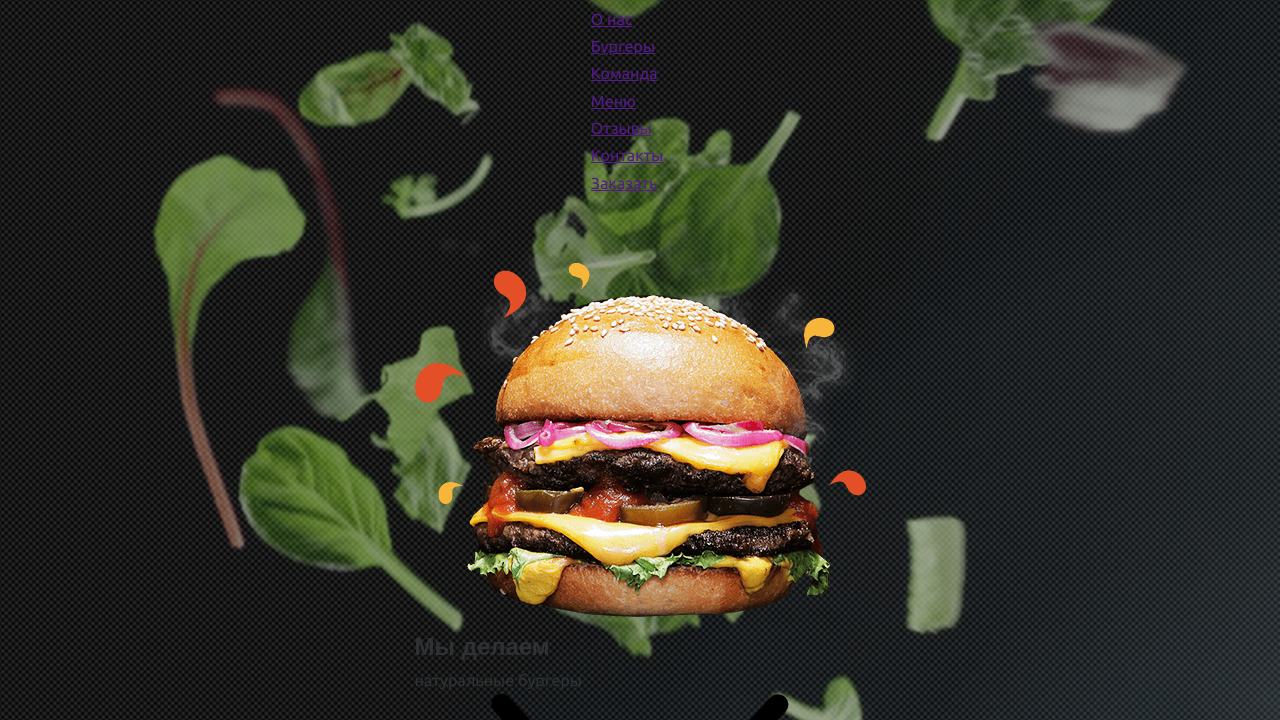
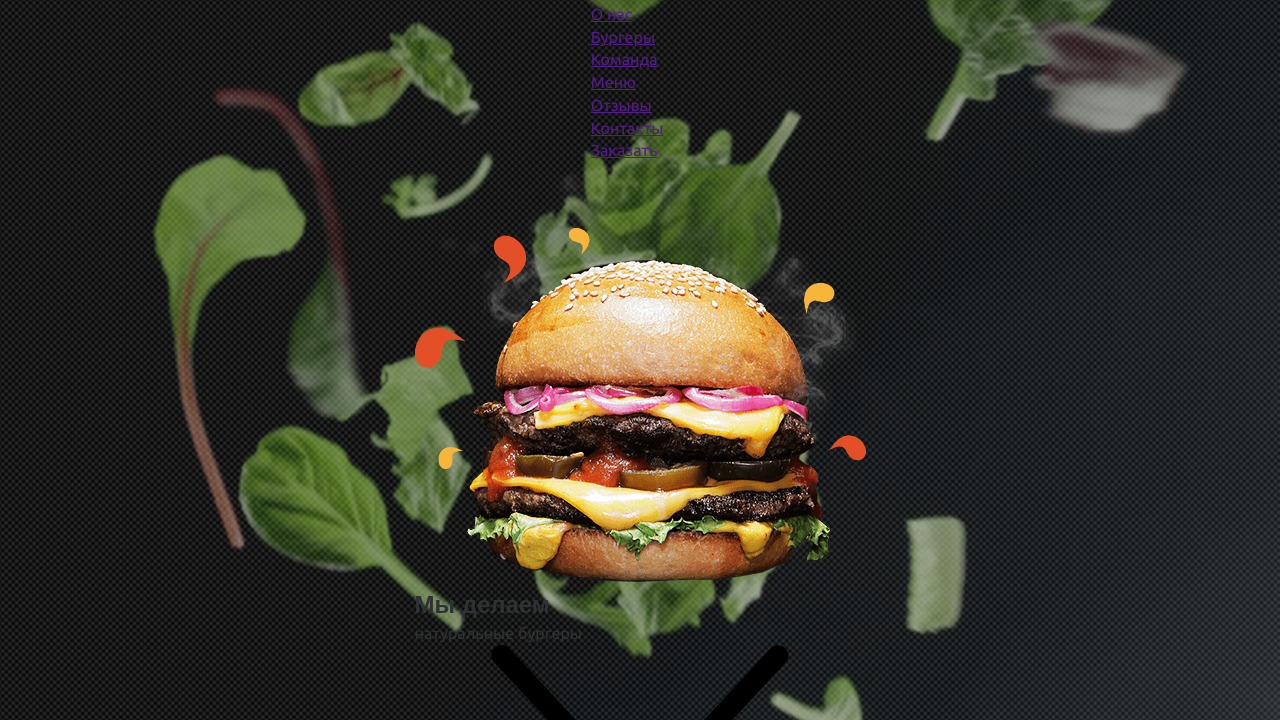
Before and after one commit to eexmellie/burger, a website: page app/index.html in a window 1280 px wide. Shown: the part 77-797 px from the top of the page. Drawn offline with nearby package versions, Linux system fonts and the light colour scheme; files that its build step writes are made by us from their sources; a web font is replaced by a local one.

Commit message:
Minor bugfixes

```diff
--- a/app/styles/config/_variables.scss
+++ b/app/styles/config/_variables.scss
@@ -1,6 +1,6 @@
 //fonts
 $default-font: 'Ubuntu';
-$header-font: 'Gagalin';
+$title-font: 'Gagalin';
 $fancy-font: 'Lifehack';
 
 $light: 300;
@@ -12,7 +12,11 @@ $bold: 700;
 $dark-text: #2f3234;
 $light-text: #ffffff;
 $orange: #f9b43b;
+$dark-orange: #e35028;
+$gradient-orange: #eb8c38;
+$button-color: #e45028;
+$button-hover: #c1401e;
 
 //dimensions
 $minheight: 650px;
-$minwidth: 1100px;
+$minwidth: 940px;
--- a/app/styles/layout/_adjustment.scss
+++ b/app/styles/layout/_adjustment.scss
@@ -14,6 +14,7 @@
 	min-width: $minwidth;
 	min-height: $minheight;
 	background-color: rgba(0,0,0,0.31);
+	overflow: hidden;
 }
 
 .container {
--- a/app/styles/layout/_base.scss
+++ b/app/styles/layout/_base.scss
@@ -23,7 +23,7 @@ body {
 	margin: 0;
 	padding: 0;
 	font-family: $default-font, Arial, Helvetica, sans-serif;
-	line-height: 1.71;
+	line-height: 1.42;
 	color: $dark-text;
 }
 
--- a/app/styles/layout/_fonts.scss
+++ b/app/styles/layout/_fonts.scss
@@ -6,7 +6,7 @@
 }
 
 @font-face {
-	font-family: $header-font;
+	font-family: $title-font;
 	src: url('../fonts/Gagalin-Regular.woff') format('woff');
 	font-weight: $normal;
 	font-style: normal;
--- a/app/styles/sections/_darkburger.scss
+++ b/app/styles/sections/_darkburger.scss
@@ -1,3 +1,3 @@
 .darkburger {
-	background: linear-gradient( to bottom, #f9b43b 0%, #eb8c38 48%, #f9b43b 74%);
+	background: linear-gradient(to bottom, $orange 0, $gradient-orange 40%, $gradient-orange 60%, $gradient-orange 0, $orange);
 }
```
